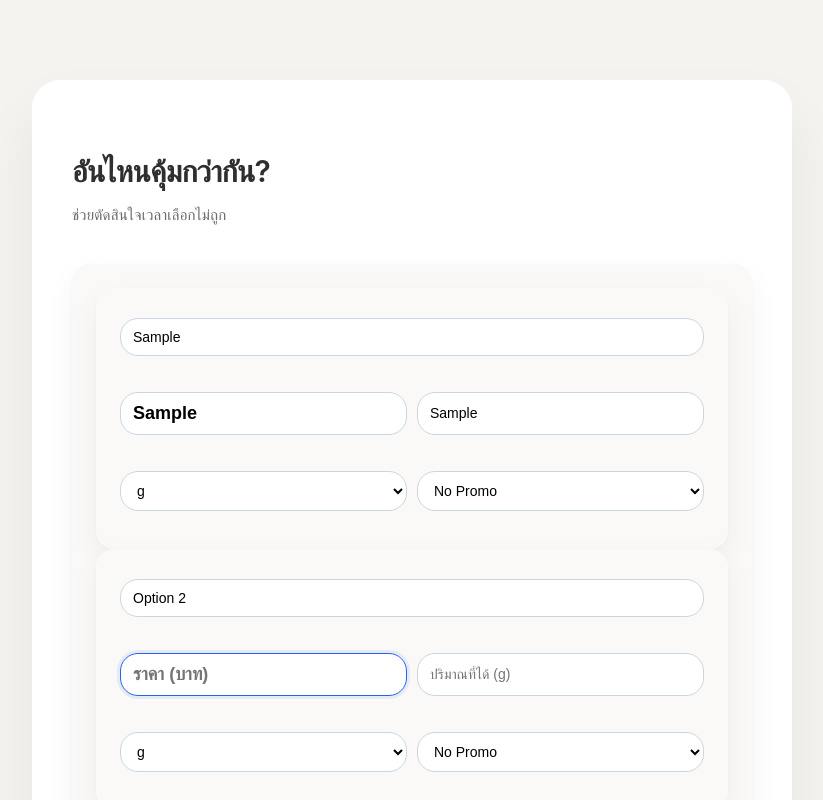
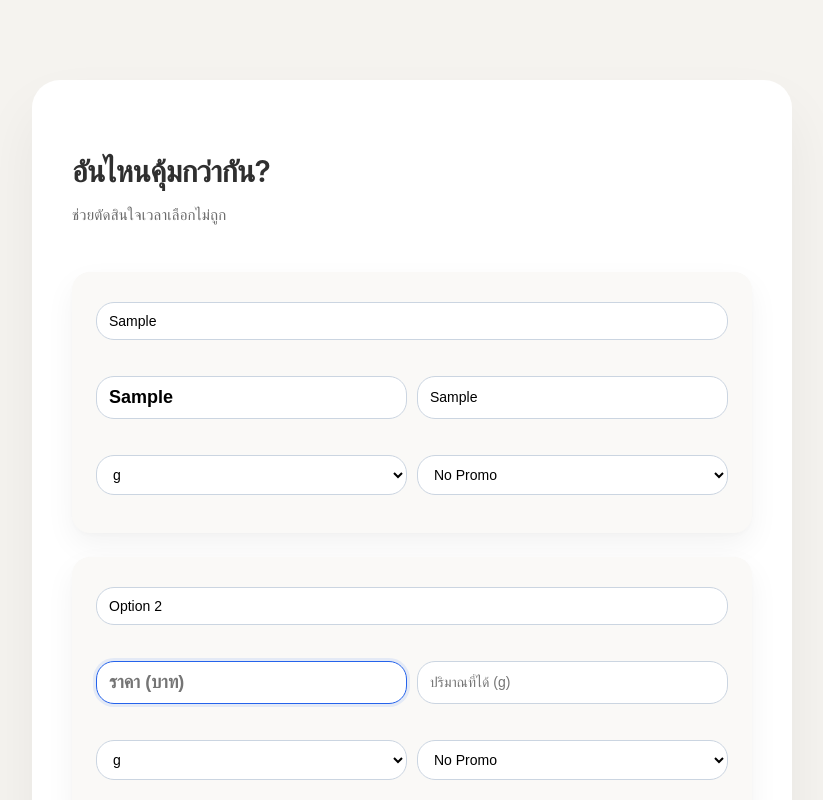
Before and after one commit to Mamduh5/best-value-calculator, a React app in the folder frontend/: page / in a window 1280 px wide. Both pictures are taken after typing "Sample", "Sample", "Sample" into the empty fields and a click on the button "+ เพิ่มตัวเลือก". Shown: the top 800 px of the page, without its empty margins (228-1051 px from the left). Built offline with nearby package versions, Linux system fonts and the light colour scheme; no server answers; the HTML template or start-up script is replaced by a standard one.

Commit message:
update ui

```diff
--- a/frontend/src/App.css
+++ b/frontend/src/App.css
@@ -252,9 +252,41 @@ input:focus, select:focus {
   border-radius: 2px;
 }
 
+.app-header {
+  margin-bottom: 48px;
+}
+
+.options-section {
+  display: flex;
+  flex-direction: column;
+  gap: 24px;
+  margin-bottom: 40px;
+}
+
+.action-section {
+  margin-bottom: 48px;
+}
+
+
 @media (max-width: 768px) {
   .app-container {
     margin: 40px 16px;
     padding: 28px 20px;
   }
 }
+
+.option-actions {
+  display: flex;
+  gap: 12px;
+  justify-content: flex-start;
+}
+
+.btn-ghost {
+  background: transparent;
+  color: #7a7a7a;
+  border: 1px solid #e0ddd7;
+}
+
+.btn-ghost:hover {
+  background: #f3f1ed;
+}
--- a/frontend/src/App.jsx
+++ b/frontend/src/App.jsx
@@ -122,10 +122,12 @@ export default function App() {
 
   return (
     <div className="app-container">
+      <header className="app-header">
         <h2 className="title">{COPY[LANG].title}</h2>
         <p className="subtitle">{COPY[LANG].subtitle}</p>
+      </header>
 
-      <div className="card">
+      <section className="options-section">
         {options.map((opt, i) => (
           <OptionForm
             key={i}
@@ -135,21 +137,26 @@ export default function App() {
             onChange={(updated) => updateOption(i, updated)}
           />
         ))}
-      </div>
 
+      <div className="option-actions">
         <button className="btn btn-primary" onClick={addOption}>{COPY[LANG].addOption}</button>
+        {options.length > 1 && (
         <button
           className="btn btn-primary"
           onClick={() => {
-          setOptions([]);
+            setOptions([1]);
             setResults([]);
           }}
         >
           Clear
         </button>
-      <hr />
+        )}
+      </div>
+      </section>
+
 
       {options.length >= 2 && (
+        <section className="action-section">
           <button
             onClick={calculateBest}
             disabled={!canCalculate}
@@ -157,6 +164,7 @@ export default function App() {
           >
             {isOnline ? `${COPY[LANG].calculate}` : "Calculate (Offline)"}
           </button>
+        </section>
       )}
 
 
```
Lines whose indentation alone changed are shown as unchanged.
